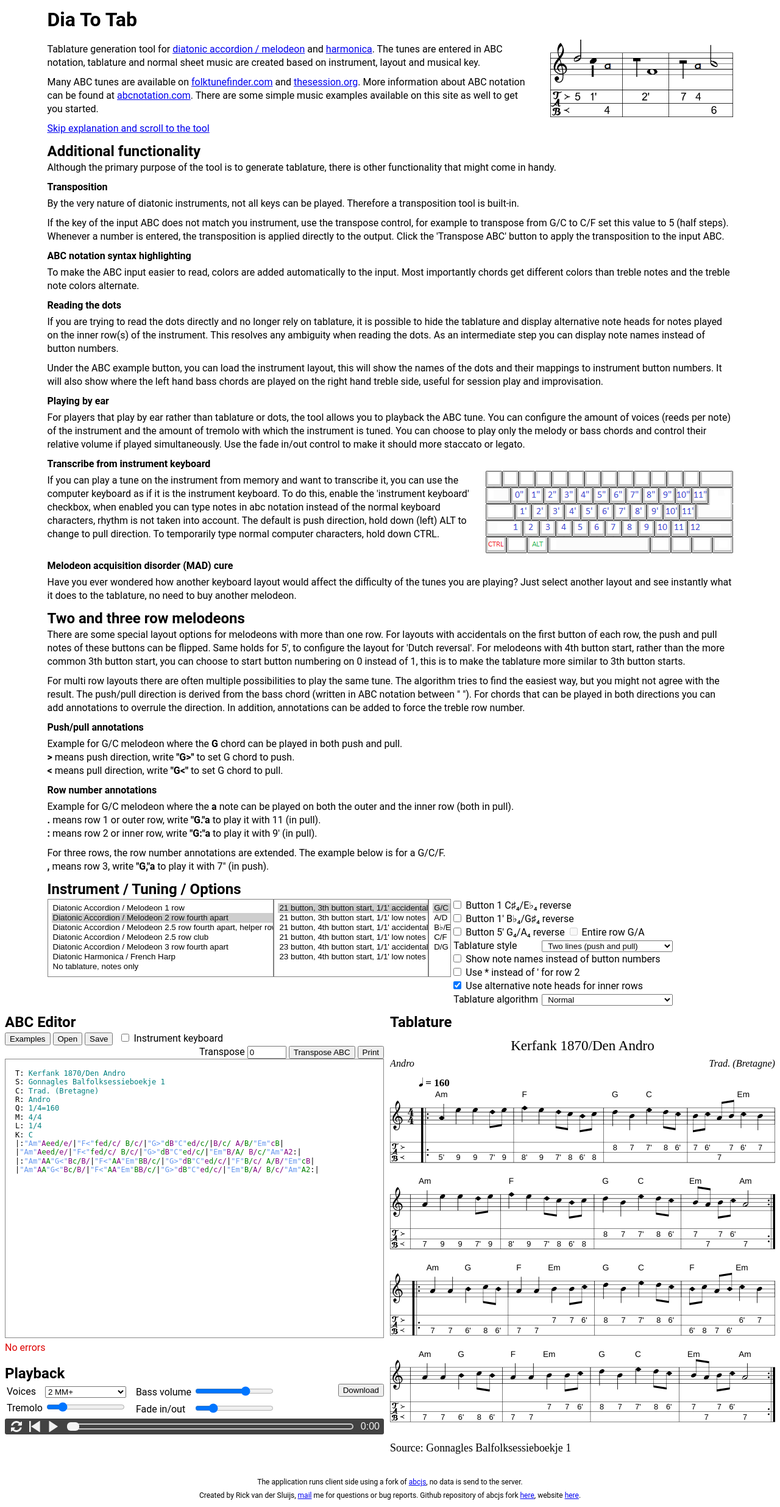
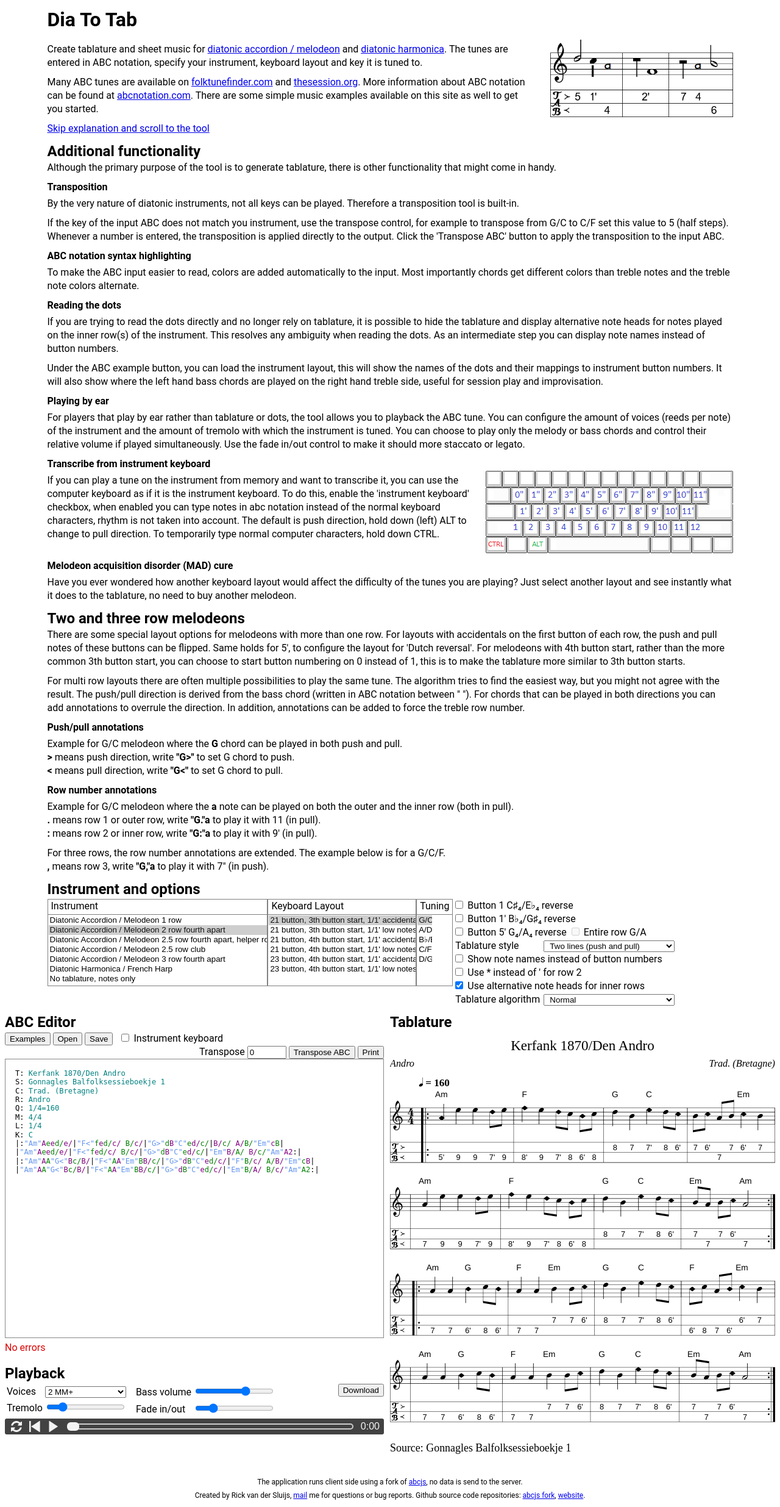
Before and after one commit to RickvanderS/diatotab.com, a PHP site: page / in a window 1280 px wide. Shown: the whole page at 61% size. Run offline with PHP 8.4, Linux system fonts and the light colour scheme; some web fonts are replaced.

Commit message:
Add header to selection lists Add meta description

```diff
--- a/index.html
+++ b/index.html
@@ -3,11 +3,12 @@
 <head>
 	<meta charset="utf-8">
 	<meta name="viewport" content="width=device-width, initial-scale=1">
+	<meta name="description" content="Create tablature and sheet music for diatonic accordion / melodeon and diatonic harmonica. The tunes are entered in ABC notation, specify your instrument, keyboard layout and key it is tuned to.">
 	<title>Diatotab, Diatonic Accordion / Melodeon Tablature Generator</title>
 	<link rel="icon" href="favicon.ico">
 	<link rel="stylesheet" href="styles.css?v=20250321">
 	<link rel="stylesheet" href="abcjs-audio.css">
-	<script src="diatotab.js?v=20250222"></script>
+	<script src="diatotab.js?v=20250222-2"></script>
 	<script src="FileSaver.js"></script>
 	<script src="abcjs-basic-min.js?v=20250222"></script>
 	<!--<script src="../abcjs-melodeon-tab/dist/abcjs-basic.js"></script>-->
@@ -18,7 +19,8 @@
 		<div class="intro">
 			<div>
 				<p>
-					Tablature generation tool for <a target="_blank" href=https://en.wikipedia.org/wiki/Diatonic_button_accordion>diatonic accordion / melodeon</a> and <a target="_blank" href=https://en.wikipedia.org/wiki/Harmonica>harmonica</a>. The tunes are entered in ABC notation, tablature and normal sheet music are created based on instrument, layout and musical key.
+					Create tablature and sheet music for <a target="_blank" href=https://en.wikipedia.org/wiki/Diatonic_button_accordion>diatonic accordion / melodeon</a> and <a target="_blank" href=https://en.wikipedia.org/wiki/Harmonica>diatonic harmonica</a>.
+					The tunes are entered in ABC notation, specify your instrument, keyboard layout and key it is tuned to.
 				</p>
 				<p>
 					Many ABC tunes are available on <a target="_blank" href=https://folktunefinder.com>folktunefinder.com</a> and <a target="_blank" href="https://thesession.org">thesession.org</a>. More information about ABC notation can be found at <a target="_blank" href=https://abcnotation.com>abcnotation.com</a>. There are some simple music examples available on this site as well to get you started.
@@ -98,18 +100,24 @@
 				<b>,</b> means row 3, write <b>"G,"a</b> to play it with 7" (in push).<br>
 			</p>
 
-		<h2 id="tool">Instrument / Tuning / Options</h2>
+		<h2 id="tool">Instrument and options</h2>
 		<div class="blockborder">
-			<select class="list" id="instrument" size="5" onchange="AddVariantsTunings();CreateEditor();">
-			</select>
+			<label for="instrument" class="listheader">Instrument</label>
+			<div class="listtrim">
+				<select class="list" id="instrument" size="5" onchange="AddVariantsTunings();CreateEditor();"></select>
+			</div>
 		</div>
-		<div id="variantdiv" class="blockborder">
-			<select class="list" id="variant" size="5" onchange="ShowHideVariantOptions();CreateEditor();">
-			</select>
+		<div class="blockborder" id="variantdiv">
+			<label for="variant" class="listheader">Keyboard Layout</label>
+			<div  class="listtrim">
+				<select class="list" id="variant" size="5" onchange="ShowHideVariantOptions();CreateEditor();"></select>
+			</div>
 		</div>
-		<div id="tuningdiv" class="blockborder">
-			<select class="list" id="tuning" size="5" onchange="CreateEditor()">
-			</select>
+		<div class="blockborder" id="tuningdiv">
+			<label for="tuning" class="listheader">Tuning</label>
+			<div  class="listtrim">
+				<select class="list" id="tuning" size="5" onchange="CreateEditor()"></select>
+			</div>
 		</div>
 		<div id="invdiv" class="block">
 			<div id="startzero">
@@ -296,7 +304,7 @@ w: Way-hay, and up she ris-es, earl-y in the morn-ing.<br>
 		<div class="blockend"></div>
 	</div>
 	<div id="footer" class="footer">
-		The application runs client side using a fork of <a target="_blank" href='https://www.abcjs.net'>abcjs</a>, no data is send to the server.<br>Created by Rick van der Sluijs, <a href="#" id="link" onmouseover="setLink()" onmousedown="setLink()" onclick="setLink()" onfocusout="clearLink()">mail</a> me for questions or bug reports. Github repository of abcjs fork <a target="_blank" href='https://github.com/RickvanderS/abcjs-melodeon-tab'>here</a>, website <a target="_blank" href='https://github.com/RickvanderS/diatotab.com'>here</a>.
+		The application runs client side using a fork of <a target="_blank" href='https://www.abcjs.net'>abcjs</a>, no data is send to the server.<br>Created by Rick van der Sluijs, <a href="#" id="link" onmouseover="setLink()" onmousedown="setLink()" onclick="setLink()" onfocusout="clearLink()">mail</a> me for questions or bug reports. Github source code repositories: <a target="_blank" href='https://github.com/RickvanderS/abcjs-melodeon-tab'>abcjs fork</a>, <a target="_blank" href='https://github.com/RickvanderS/diatotab.com'>website</a>.
 	</div>
 
 	<div class="overlay-container" id="example" onclick="ExampleClose()">
--- a/styles.css
+++ b/styles.css
@@ -47,6 +47,26 @@ div.blockborder {
   vertical-align: top;
   overflow: hidden;
   border: solid grey 1px;
+}
+
+div.listtrim {
+  float: left;
+  display: inline-block;
+  vertical-align: top;
+  overflow: hidden;
+}
+
+label.listheader {
+  display: block;
+  height: 25px;
+  padding-left: 5px;
+  padding-right: 5px;
+  border-bottom: solid grey 1px;
+}
+
+select.list {
+  padding: 5px;
+  margin: -5px -20px -5px -5px;
 }
 
 div.blockright {
@@ -122,11 +142,6 @@ div.overlay-container {
 div.overlay {
    background-color: #ffffff;
    width:            400px;
-}
-
-select.list {
-  padding: 10px;
-  margin: -5px -20px -5px -5px;
 }
 
 select.drop {
```
